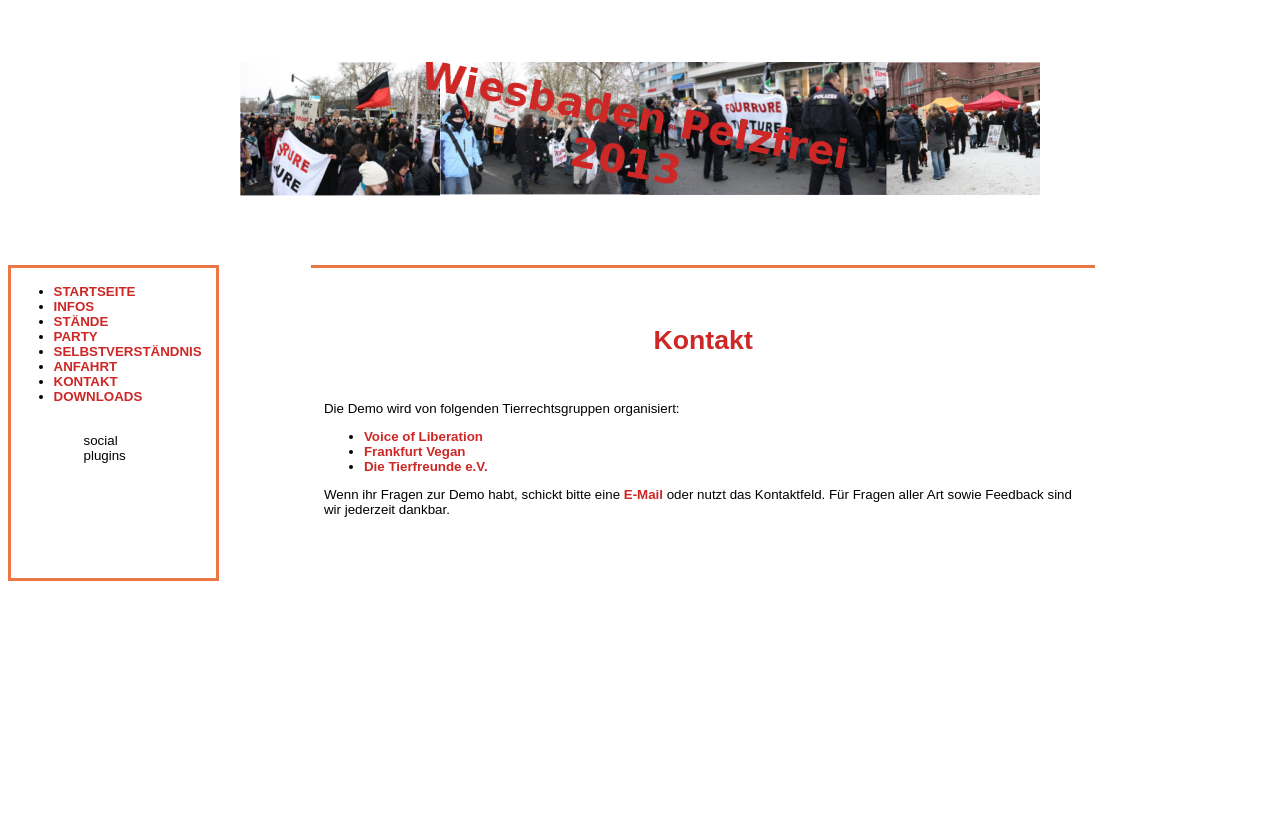
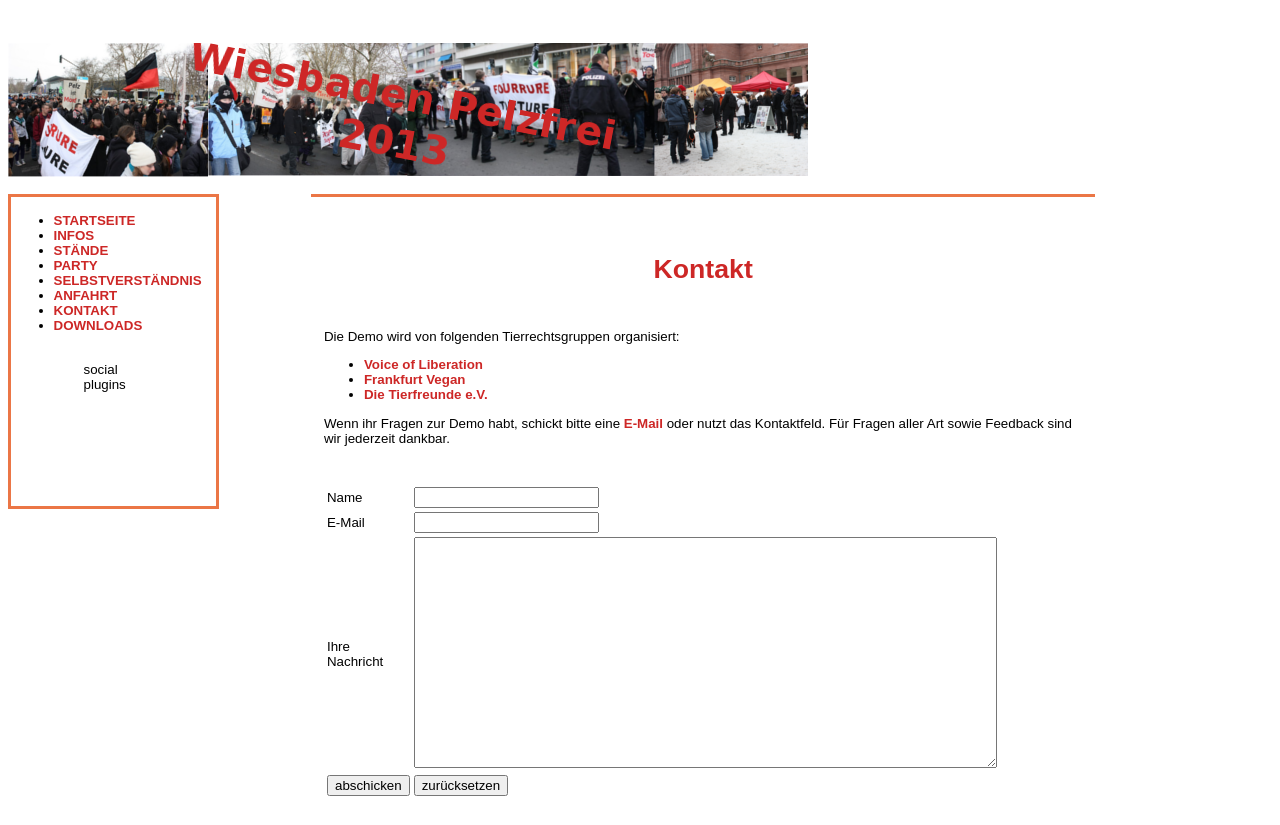
Before and after one commit to leSheep/demoSite, a PHP site: page /contact.php in a window 1280 px wide. Before the commit the page ends 581 px from the top, so only its background shows below. Run offline with PHP 8.4, Linux system fonts and the light colour scheme.

Commit message:
kontaktfeld läuft

```diff
--- a/contact.php
+++ b/contact.php
@@ -4,9 +4,33 @@ if(!isset($selectedSite)) {
   include "index.php";
 } else {
 ?>
+<?php
+$Mail = "michaelbernard89@gmail.com";
+$Betreff = "neue Nachrichten per Kontaktfeld!";
+$Name = "WiesbadenPelzFrei-OrgaTeam =)";
+//$Homepage = "";
+?>
+<h1>Kontakt</h1>
+<?php
+  if(isset($_POST['abschicken'])){
+  if(empty($_POST['Name']) OR empty($_POST['Mail']) OR empty($_POST['Eintrag'])){
+      print "<span style='color:red;font-weight:bold;'>Bitte f&uuml;llen Sie alle Felder korrekt aus!</span>\n";
+  } else{
+      $Abs_Mail = $_POST['Mail'];
+      $Abs_Name = $_POST['Name'];
+      $Abs_Nachricht = $_POST['Eintrag'];
+      $Nachricht = "Hallo $Name!\n\n $Abs_Name hat das WiesbadenPelzFrei-Kontaktfeld genutzt:\n _______\n$Abs_Nachricht\n_______\n";
 
-<h1>Kontakt</h1>
+      $senden = mail($Mail, $Betreff, $Nachricht,"From: $Abs_Mail");
 
+      if($senden){
+        print "<span style='color:red;font-weight:bold;'>Ihre Mail wurde erfolgreich versandt. VIELEN DANK!</span>";
+      } else {
+        print "<span style='color:red;font-weight:bold;'>Ihre Mail konnte leider nicht versendet werden. Probieren Sie es sp&auml;ter noch einmal!</span>";
+      }
+    }
+  }
+?>
 <p>Die Demo wird von folgenden Tierrechtsgruppen organisiert:</p>
 
    <ul>
@@ -14,9 +38,18 @@ if(!isset($selectedSite)) {
     <li><a href="http://www.frankfurt-vegan.de">Frankfurt Vegan</a></li>
     <li><a href="http://www.die-tierfreunde.de">Die Tierfreunde e.V.</a></li>
    </ul>
-
 <p>Wenn ihr Fragen zur Demo habt, schickt bitte eine <a href="mailto:wiesbaden-pelzfrei-orga@lists.riseup.net">E-Mail</a> oder nutzt das Kontaktfeld. Für Fragen aller Art sowie Feedback sind wir jederzeit dankbar.</p>
 
 <?php
+?>
+<form style="padding-top:25px;" action="<?php print $_SERVER['PHP_SELF']; ?>" method="POST">
+<table style="width:400px; background-color:white; color:black;">
+<tr><td>Name</td><td><input type="text" name="Name"></td></tr>
+<tr><td>E-Mail</td><td><input type="text" name="Mail"></td></tr>
+<tr><td>Ihre Nachricht</td><td><textarea name="Eintrag" cols="70" rows="15"></textarea></td></tr>
+<tr><td><input type="submit" value="abschicken" name="abschicken"></td><td><input type="reset" value="zur&uuml;cksetzen" name="reset"></td></tr>
+</table>
+</form></p>
+<?php
 }
 ?>
--- a/index.php
+++ b/index.php
@@ -7,7 +7,7 @@
 	<title>Wiesbaden Pelzfrei</title>
 </head>
 <body>
-<h1> <img src="banner.png" /> </h1>
+<p style="padding-top:30px;"> <img src="banner.png" /> </p>
 
 <div class="floating_left">
 <div class="menu border">
```
